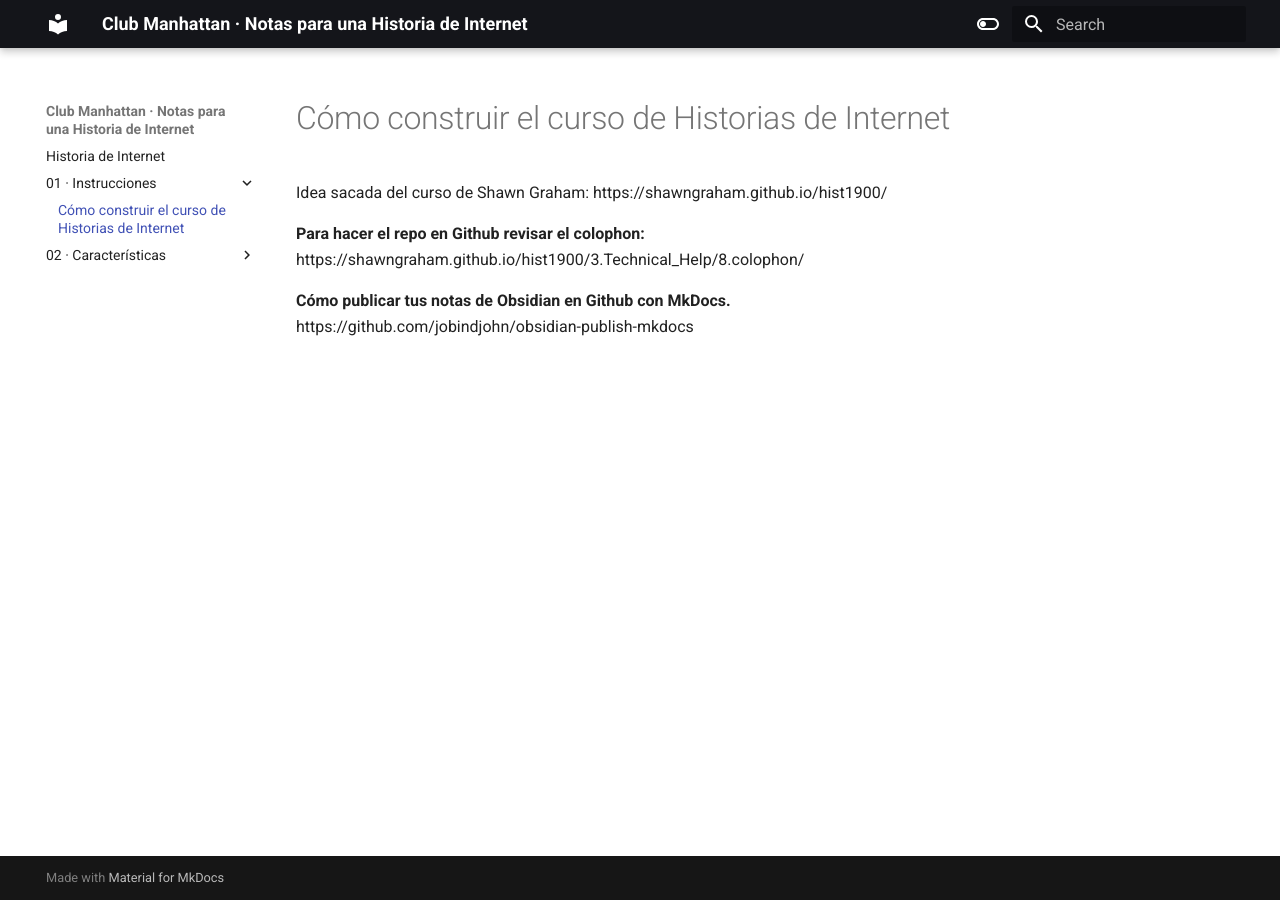
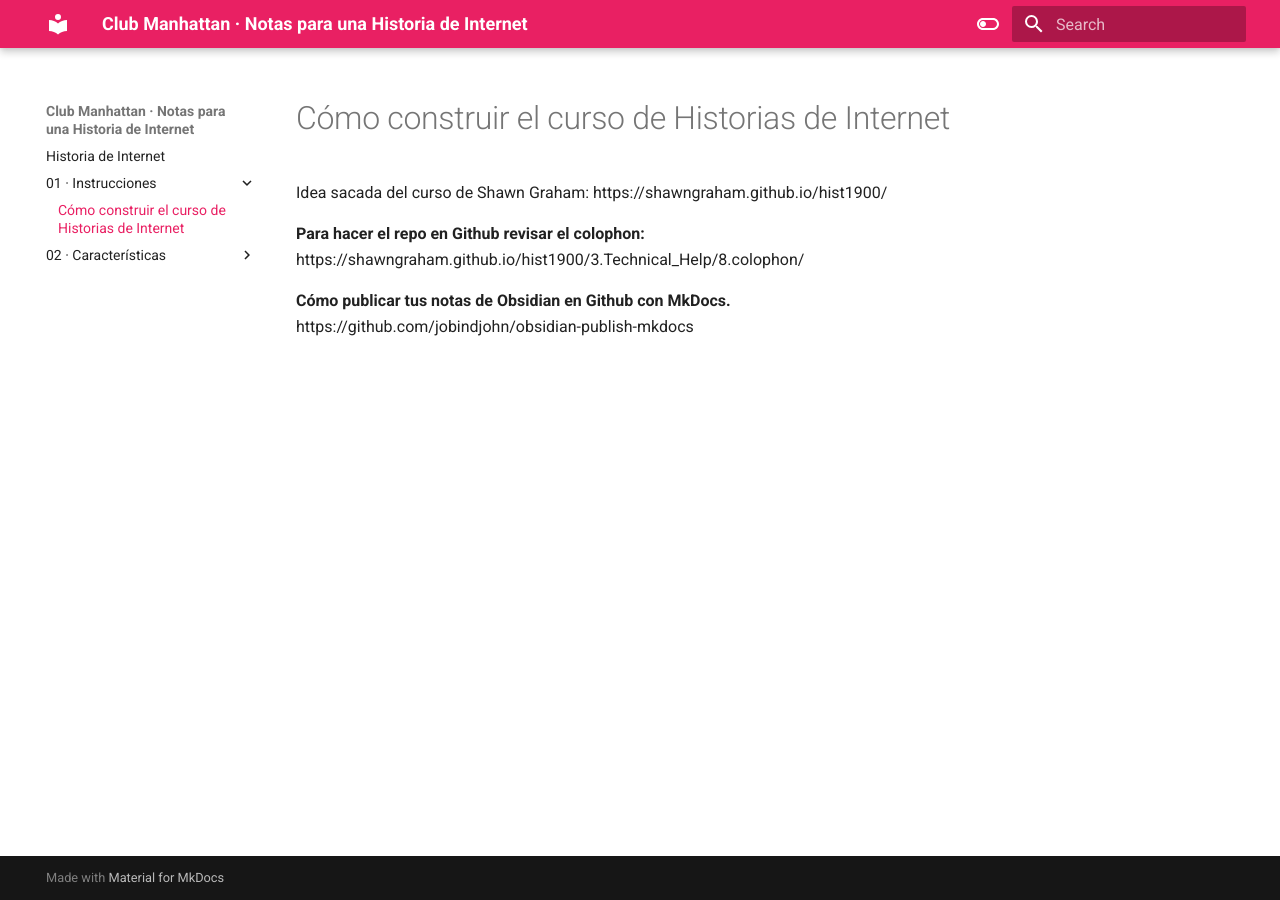
Before and after one commit to Club-Manhattan/Historias-de-Internet, an MkDocs documentation site: the page built from docs/01 · Instrucciones/Cómo construir el curso de Historias de Internet.md, in a window 1280 px wide. Built offline with MkDocs 1.6.1 and Material for MkDocs 9.7.7, drawn with Linux system fonts in a browser that asks for light colours.

Commit message:
Update mkdocs.yml

```diff
--- a/mkdocs.yml
+++ b/mkdocs.yml
@@ -7,8 +7,8 @@ theme:
     # Light mode
     - media: "(prefers-color-scheme: light)"
       scheme: default
-      primary: black
-      accent: red
+      primary: pink
+      accent: indigo
       toggle:
         icon: material/toggle-switch-off-outline
         name: Switch to dark mode
@@ -16,8 +16,8 @@ theme:
     # Dark mode
     - media: "(prefers-color-scheme: dark)"
       scheme: slate
-      primary: pink
-      accent: blue
+      primary: black
+      accent: red
       toggle:
         icon: material/toggle-switch
         name: Switch to light mode
```
